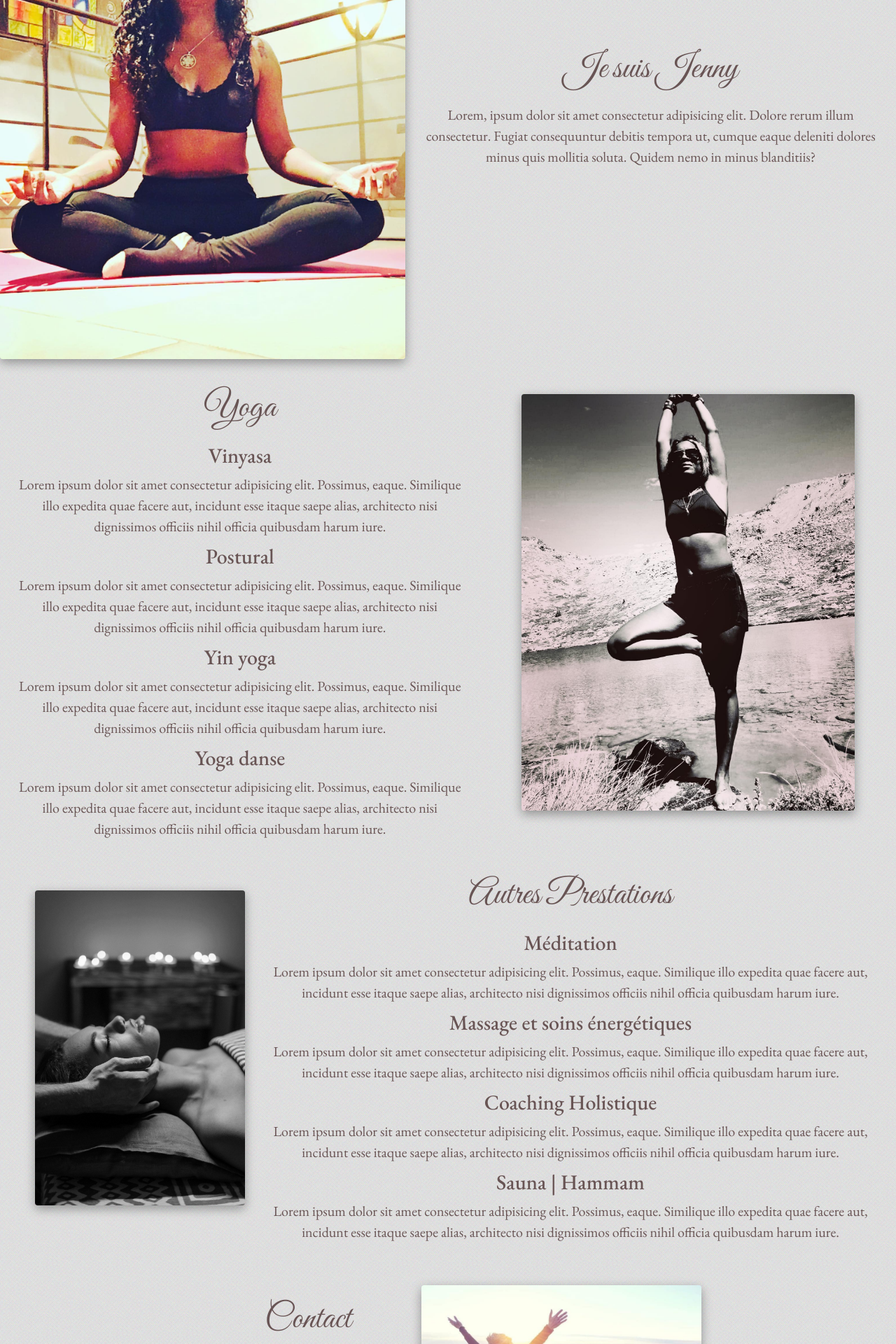
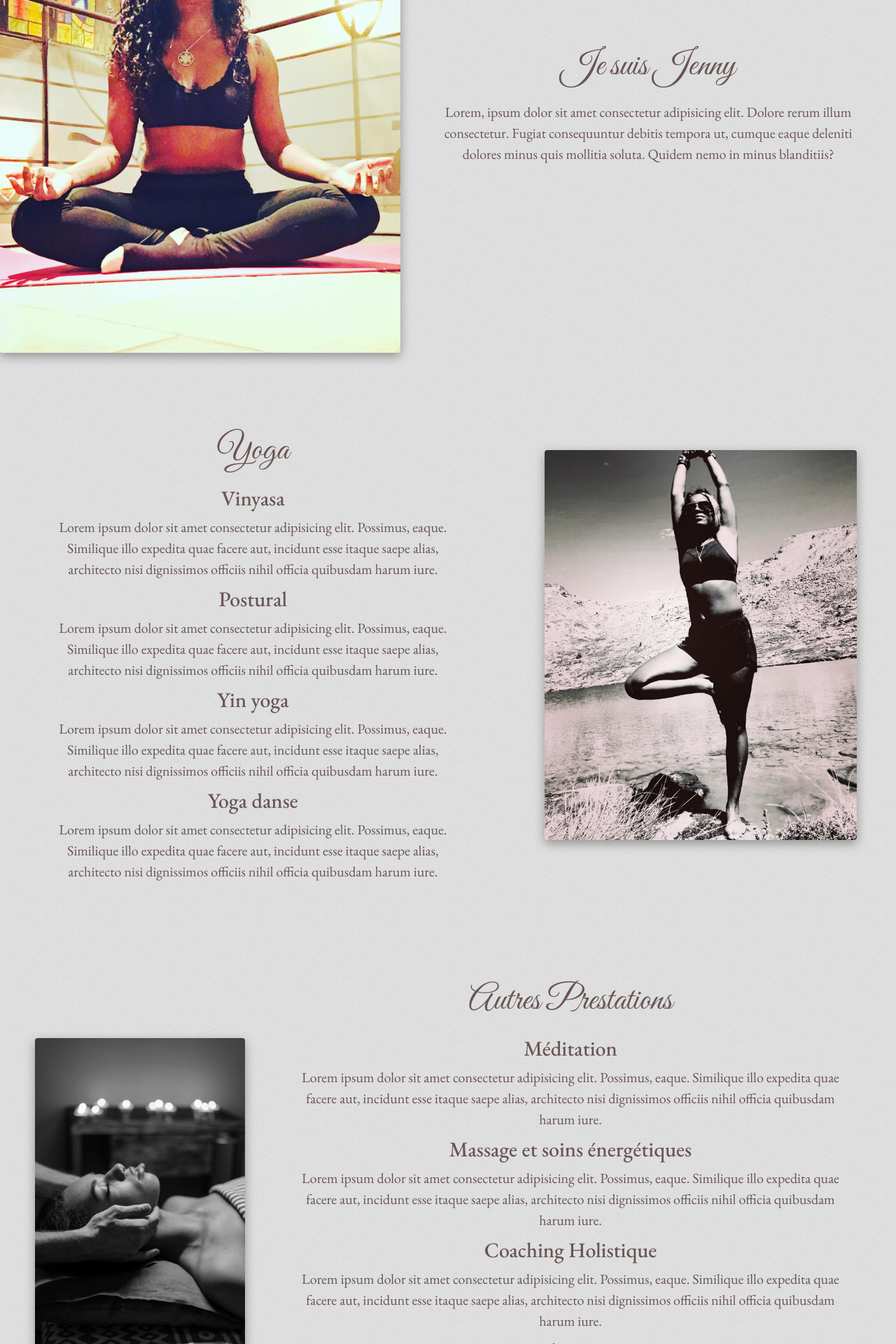
Before and after one commit to GeorginaMudditt/JennyYoga, a React (Vite) app: page / in a window 1280 px wide. Shown: the part 920-2840 px from the top of the page at 70% size. Built offline with nearby package versions, Linux system fonts and the light colour scheme; a web font is replaced by a local one.

Commit message:
css spacing tweaks

```diff
--- a/src/AutresPrestations.css
+++ b/src/AutresPrestations.css
@@ -2,6 +2,7 @@
   display: flex;
   align-items: center;
   justify-content: center;
+  margin-top: 50px;
 }
 
 .AutresPrestations h1 {
@@ -20,6 +21,6 @@
   filter: grayscale(1);
 }
 
-.Jenny .jenny-intro-text {
-  padding: 20px;
+.AutresPrestations .massage-text {
+  padding: 20px 40px;
 }
--- a/src/Contact.css
+++ b/src/Contact.css
@@ -2,7 +2,7 @@
   display: flex;
   align-items: center;
   justify-content: center;
-  margin-top: 50px;
+  margin-top: 80px;
 }
 
 .Contact .freedom {
--- a/src/Jenny.css
+++ b/src/Jenny.css
@@ -12,5 +12,5 @@
 }
 
 .Jenny .jenny-intro-text {
-  padding: 20px;
+  padding: 20px 40px;
 }
--- a/src/Yoga.css
+++ b/src/Yoga.css
@@ -2,6 +2,7 @@
   display: flex;
   align-items: center;
   justify-content: center;
+  margin-top: 50px;
 }
 
 .Yoga h1 {
@@ -18,6 +19,6 @@
   border-radius: 4px;
 }
 
-.Jenny .jenny-intro-text {
-  padding: 20px;
+.Yoga .yoga-text {
+  padding: 20px 40px;
 }
```
